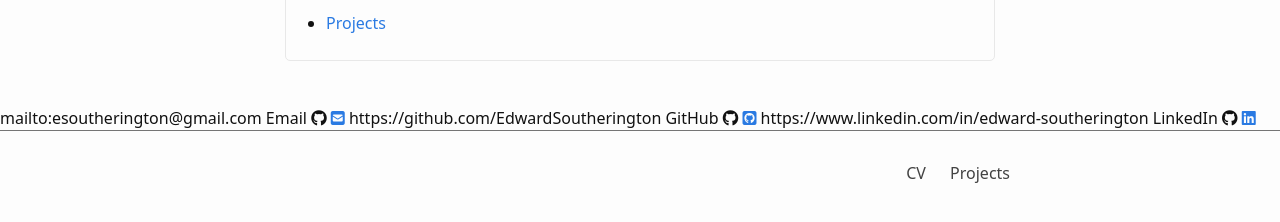
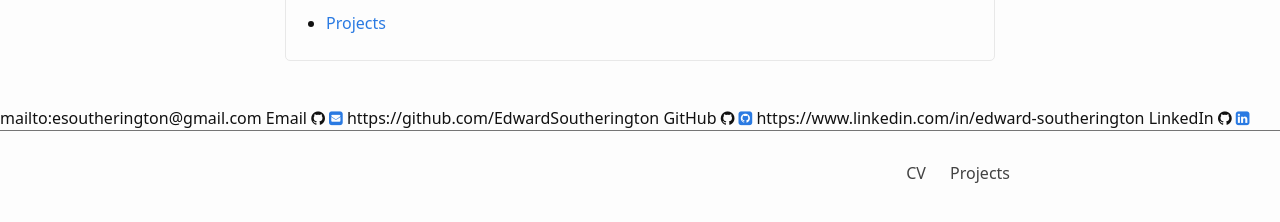
Before and after one commit to EdwardSoutherington/Portfolio, a Jekyll site: the page built from index.md, in a window 1280 px wide. Shown: the part 311-533 px from the top of the page. Built offline with Jekyll 4.4.1, drawn with Linux system fonts in a browser that asks for light colours; nearby versions of some CDN libraries; some web fonts are replaced; library files that are not in the unit come from our copies.

Commit message:
Update social-media-links.html

```diff
--- a/_includes/social-media-links.html
+++ b/_includes/social-media-links.html
@@ -1,4 +1,5 @@
-<link rel="stylesheet" href="path/to/font-awesome-4.7.0/css/font-awesome.min.css">
+<link rel="stylesheet" href="https://cdnjs.cloudflare.com/ajax/libs/font-awesome/4.3.0/css/font-awesome.min.css">
+<link rel="stylesheet" href="http://fonts.googleapis.com/css?family=PT+Sans:400,400italic,700|Abril+Fatface">
 
 {% if site.data.social-media %}
 <div id="social-media">
```
